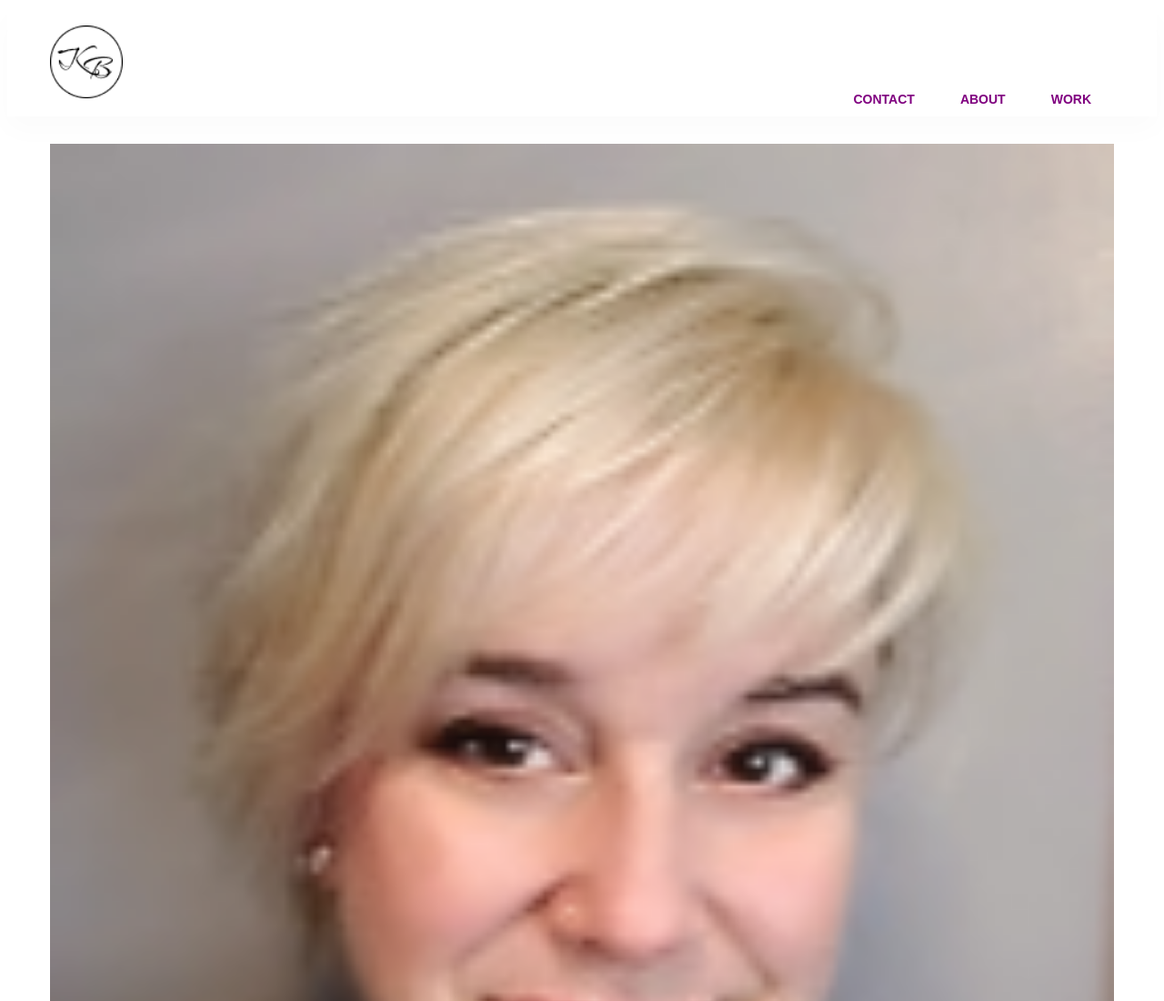
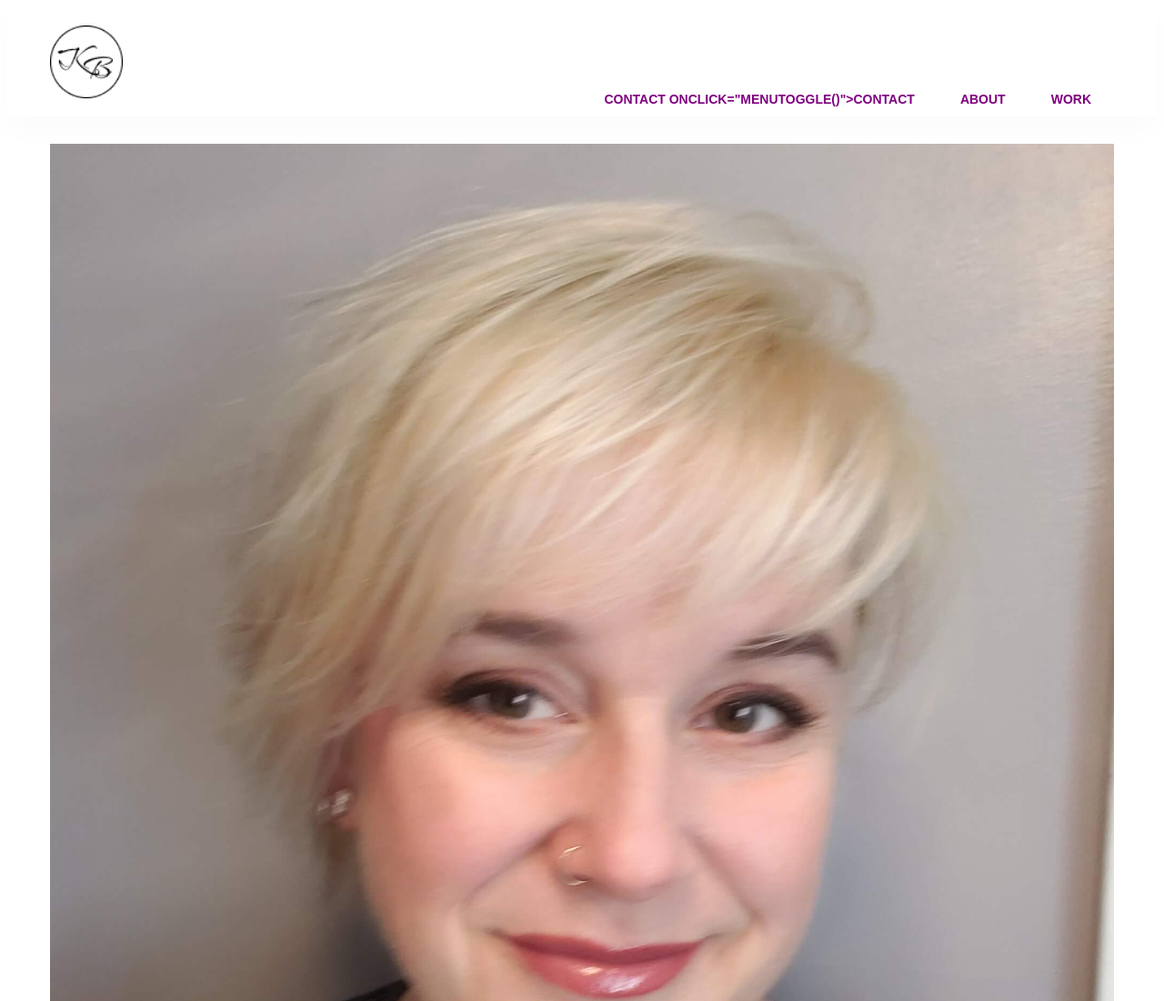
Before and after one commit to Klbruno/Portfolio-site-Kerry-Bruno, a plain HTML site: page about.html in a window 1280 px wide. Shown: the top 1100 px of the page at 91% size. Drawn offline with Linux system fonts and the light colour scheme.

Commit message:
updated pics

```diff
--- a/about.html
+++ b/about.html
@@ -15,7 +15,8 @@
           <ul class="navigation">
                     <li><a href="index.html">work</a></li>
                     <li><a href="about.html">about</a></li>
-                    <li><a href="#contact">contact</a></li>
+                    <li><a href="#contact">contact onclick="menuToggle()">Contact</a></li>
+                    <li><a href="javascript:void(0);" class="icon" onclick="menuToggle()"><i class="fas fa-bars"></i></a></li>
                     </ul>
                 </nav>
             </div><!--end container-->
@@ -24,8 +25,8 @@
     <div id="aboutme">
       <div class="container">
             <picture>
-                <source srcset="img/" media="(max-width: 767px)">
-                <img src="img/profile_photo.png" alt="Profile Photo">
+                <source srcset="img/600x400" media="(max-width: 767px)">
+                <img src="img/k_profile_pic_reduced.jpg" alt="Profile Photo">
             </picture>
 
             <div class="text-container">
```
Also changed, not shown: img/eah_front_page_1.png (deleted), img/eah_front_page_reduced.jpg (added), img/k_profile_pic_reduced.jpg (added), img/wt_front_page_reduced.jpg (added), img/wtfrontpage1.png (deleted), img/wtw_front_page_reduced.jpg (added), img/wtwfrontpage1.png (deleted), 1 other file.
